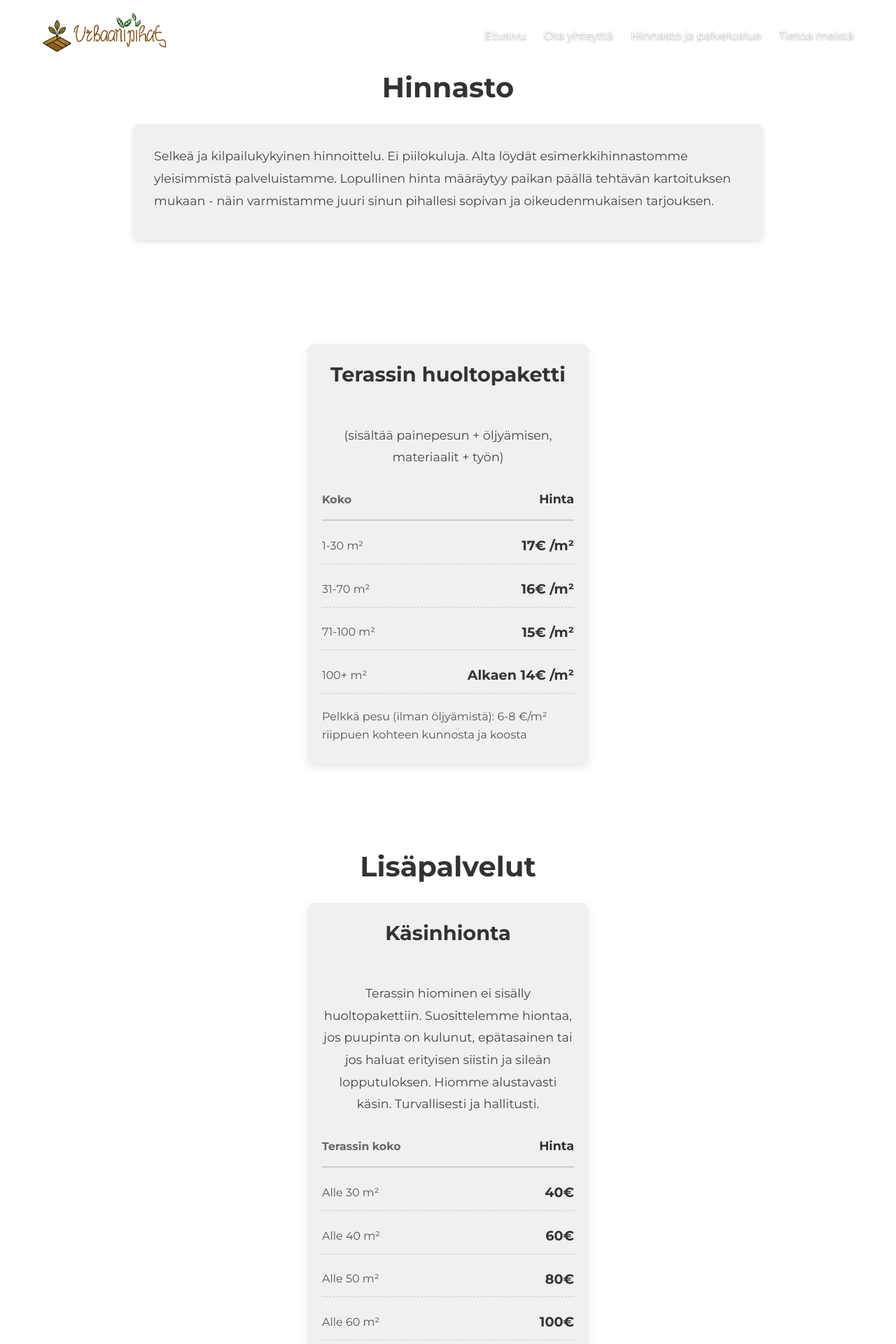
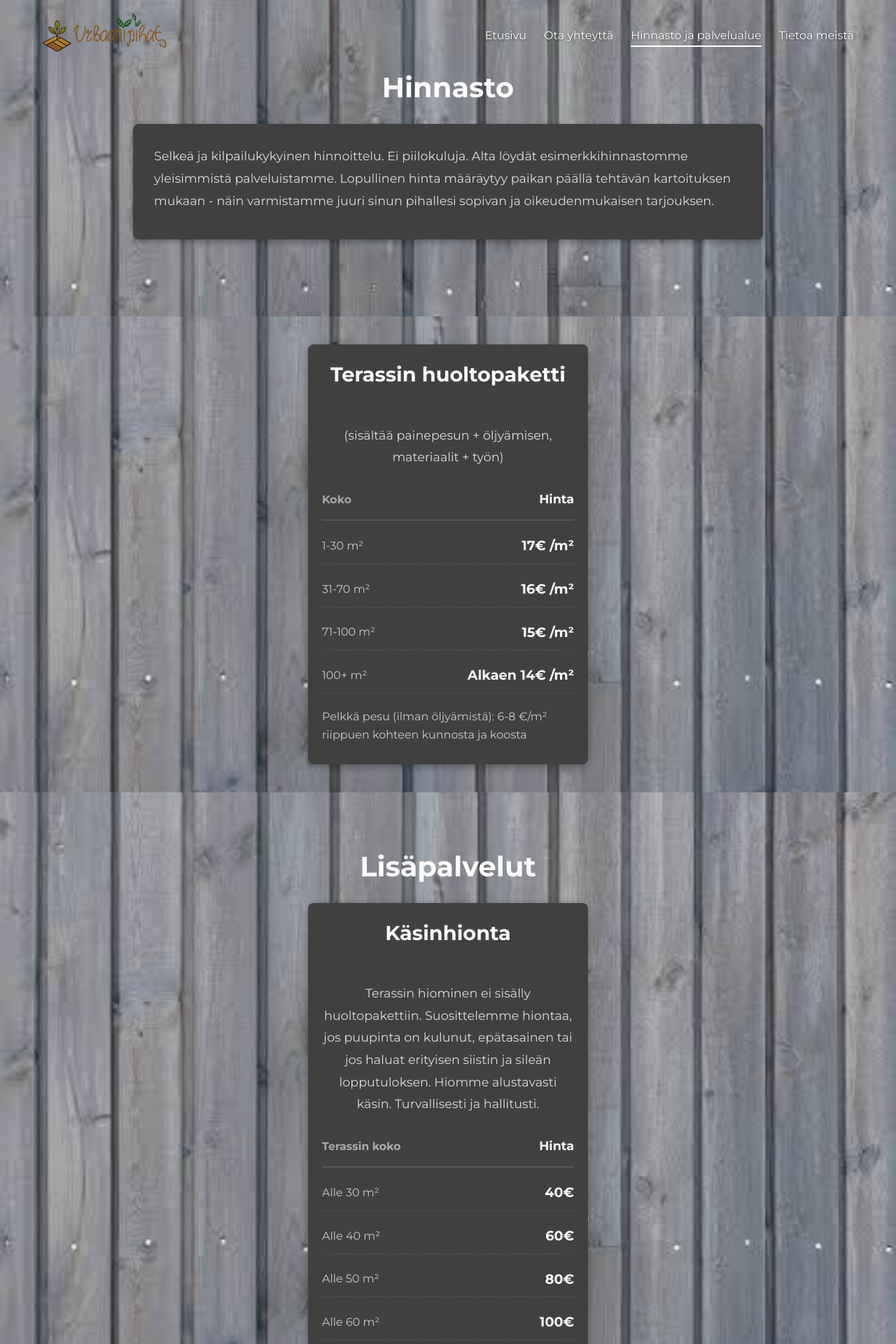
Before and after one commit to OttoSFelix/Terassivusto, a Flask app: page /hinnasto in a window 1280 px wide. Shown: the top 1920 px of the page at 70% size. Run offline with Flask 3, Linux system fonts and the light colour scheme.

Commit message:
hinnasto valmis

```diff
--- a/static/css/hinnasto.css
+++ b/static/css/hinnasto.css
@@ -1,16 +1,21 @@
 .price-page {
-    color: #404040;
+    color: #e0e0e0;
+    background-color: #404040; /* Dark background for the whole page wrapper */
+    min-height: 100vh;
 }
 
 .contact-section {
     padding: 60px 20px;
     text-align: center;
-    background-color: #fff;
+    background-image: url("../images/Terassi_bg.png");
+    background-size: cover;
+    background-position: center;
+    background-attachment: fixed; /* Dark background */
 }
 
 .contact-section h2 {
     font-size: 2.5em;
-    color: #333;
+    color: #fff; /* White heading */
     margin-bottom: 20px;
 }
 
@@ -18,66 +23,72 @@
     font-size: 1.1em;
     max-width: 1000px;
     margin: 0 auto 40px auto;
-    color: #555;
+    color: #ccc; /* Light gray text */
 }
 
 .contact-info {
-    background-color: #f0f0f0;
+    background-color: #404040; /* Slightly lighter dark for info box */
     padding: 30px;
     border-radius: 8px;
     margin-bottom: 50px;
     max-width: 900px;
     margin-left: auto;
     margin-right: auto;
-    text-align: left; /* Align text within the info box */
-    box-shadow: 0 4px 8px rgba(0,0,0,0.1);
+    text-align: left;
+    box-shadow: 0 4px 8px rgba(0,0,0,0.3); /* Darker shadow */
 }
 
 .contact-right{
     text-align: right;
-
 }
 
 .contact-info h3 {
     font-size: 1.8em;
-    color: #333;
+    color: #fff;
     margin-top: 0;
     margin-bottom: 20px;
-    text-align: center; /* Center the heading within the info box */
+    text-align: center;
 }
 
 .contact-info p {
     font-size: 1.1em;
-    color: #444;
+    color: #ddd;
     margin-bottom: 10px;
     line-height: 1.8;
 }
 
-
-
 .contact-calculator p {
     font-size: 1.1em;
-    color: #ded4d4;
+    color: #ddd;
     margin-bottom: 10px;
     line-height: 1.8;
+}
+
+/* Style for the input field in the calculator */
+#size {
+    background-color: #444;
+    border: 1px solid #666;
+    color: #fff;
+    padding: 5px;
+    border-radius: 4px;
 }
 
 .contact-form-container {
     max-width: 900px;
     margin: 0 auto;
-    background-color: #f9f9f9;
+    background-color: #2d2d2d; /* Dark form container */
     padding: 40px;
     border-radius: 8px;
-    box-shadow: 0 4px 8px rgba(0,0,0,0.1);
-    text-align: left; /* Align form elements */
+    box-shadow: 0 4px 8px rgba(0,0,0,0.3);
+    text-align: left;
 }
 
 .contact-form-container h3 {
     font-size: 1.8em;
-    color: #333;
+    color: #fff;
     margin-top: 0;
     margin-bottom: 30px;
-    text-align: center; /* Center the heading within the form container */
+    text-align: center;
 }
 
 .contact-form .form-group {
@@ -134,66 +147,69 @@
     font-size: 1.1em;
     max-width: 800px;
     margin: 0 auto 40px auto;
-    color: #555;
+    color: #ccc;
 }
 
 /* Uusi hintalaatikko-osio */
 .price-overview-section {
     padding: 40px 20px;
-    background-color: #fff; /* Valkoinen tausta laatikolle */
+    background-image: url("../images/Terassi_bg.png");
+    background-size: cover;
+    background-position: center;
+    background-attachment: fixed;
     text-align: center;
 }
 
 .price-overview-section h2 {
     font-size: 2.5em;
-    color: #333;
+    color: #fff;
     margin-bottom: 20px;
 }
 
 .price-box {
-    background-color: #f0f0f0; /* Laatikon taustaväri */
+    background-color: #404040; /* Dark card background */
     border-radius: 8px;
-    padding: 20px; /* Pienempi padding, koska rivit ovat sisällä */
-    max-width: 400px; /* Laatikon maksimileveys */
-    margin: 0 auto; /* Keskitä laatikko */
-    box-shadow: 0 4px 12px rgba(0,0,0,0.1); /* Hienovarainen varjo */
+    padding: 20px;
+    max-width: 400px;
+    margin: 0 auto;
+    box-shadow: 0 4px 12px rgba(0,0,0,0.3);
 
-    display: flex; /* Tee tästä flex-säiliö */
-    flex-direction: column; /* Järjestä lapset sarakkeittain (eli rivit allekkain) */
-    gap: 10px; /* Väli rivien välillä */
+    display: flex;
+    flex-direction: column;
+    gap: 10px;
 }
 
 .price-box h3 {
     font-size: 1.8em;
-    color: #333;
+    color: #fff;
     margin-top: 0;
     margin-bottom: 20px;
-    text-align: center; /* Center the heading within the info box */
+    text-align: center;
 }
 
 .price-box p {
     font-size: 1.1em;
-    color: #444;
+    color: #ddd;
     margin-bottom: 10px;
     line-height: 1.8;
 }
 
 .price-row {
-    display: flex; /* Tee jokaisesta rivistä flex-säiliö */
-    justify-content: space-between; /* Aseta elementit päihin */
-    align-items: center; /* Keskitä pystysuunnassa */
-    padding: 10px 0; /* Sisäinen täyte riveille */
-    border-bottom: 1px dashed #ccc; /* Hienovarainen erotin viiva */
+    display: flex;
+    justify-content: space-between;
+    align-items: center;
+    padding: 10px 0;
+    border-bottom: 1px dashed #555; /* Subtle dark divider */
 }
 
 .price-row:last-child {
-    border-bottom: none; /* Ei erotinviivaa viimeiselle riville */
+    border-bottom: none;
 }
 
 /* Yleiset spaneille, jos niillä ei ole spesifimpää luokkaa */
 .price-row span {
-    flex: 1; /* Anna spaneille joustava leveys, jotta ne täyttävät tilan */
-    text-align: left; /* Oletustasaus vasemmalle */
+    flex: 1;
+    text-align: left;
 }
 
 /* Tarkemmat valitsimet otsikko- ja datarivien elementeille */
@@ -204,49 +220,49 @@
 
 .price-row .price-label,
 .price-row .price-value {
-    text-align: right; /* Hinta-arvot oikealle */
+    text-align: right;
 }
 
 .price-row.header-row {
     font-weight: 700;
     font-size: 1.1em;
-    padding-bottom: 15px; /* Enemmän tilaa otsikkoriville */
-    border-bottom: 2px solid #ccc; /* Paksumpi viiva otsikon alle */
-    color: #333;
+    padding-bottom: 15px;
+    border-bottom: 2px solid #555;
+    color: #fff;
 }
 
 .price-row.data-row {
     font-size: 1em;
-    color: #555;
+    color: #ccc;
 }
 
 .price-row .price-value {
-    font-size: 1.2em; /* Suurempi koko arvoille */
+    font-size: 1.2em;
     font-weight: 700;
-    color: #333;
+    color: #fff;
 }
 
 .price-row .area-label {
     font-size: 0.9em;
-    color: #666;
+    color: #aaa;
 }
 
-/* Calculator Section styles remain the same */
+/* Calculator Section styles remain the same but dark */
 .calculator-section {
     text-align: center;
     padding: 60px 20px;
-    background-color: #f9f9f9; /* Tausta hinnastolle */
+    background-color: #1a1a1a;
 }
 
 .calculator-section h3 {
     font-size: 2em;
-    color: #333;
+    color: #fff;
     margin-bottom: 20px;
 }
 
 .calculator-section p {
     font-size: 1.1em;
-    color: #555;
+    color: #ccc;
     margin-bottom: 30px;
 }
 
--- a/static/css/yhteystiedot.css
+++ b/static/css/yhteystiedot.css
@@ -35,7 +35,7 @@
 
 .contact-info h3 {
     font-size: 2.0em;
-    color: #000;
+    color: #fff;
     margin-top: 0;
     margin-bottom: 20px;
     text-align: left; /* Center the heading within the info box */
@@ -67,7 +67,7 @@
 
 .contact-form-container h2 {
     font-size: 2.5em;
-    color: #000;
+    color: #fff;
     margin-top: 0;
     margin-bottom: 30px;
     text-align: center; /* Center the heading within the form container */
--- a/templates/etusivu.html
+++ b/templates/etusivu.html
@@ -79,7 +79,7 @@ Tilaa maksuton kartoitus jotta pihasi tekee vaikutuksen joka suunnasta!
             <a href="/yhteystiedot" class="cta-button">Ota yhteyttä</a>
         </div>
     </div>
-    <div>
+    <div class="intro-image">
         <img src="{{ url_for('static', filename='images/Urbaanipihat_logo.png') }}" alt="Logo">
     </div>
 </section>
--- a/templates/hinnasto.html
+++ b/templates/hinnasto.html
@@ -130,7 +130,7 @@
     </section>
 
     <section class="contact-section">
-        <div>
+        <div class="contact-info">
             <p>Kaikki hinnat sisältävät työn ja tarvittavat materiaalit. Palvelut saatavilla Espoossa, Helsingissä, Vantaalla ja lähialueilla. Tarjoamme myös maksuttoman kartoituksen, jossa arvioimme työn laajuuden ja materiaalitarpeet.</p>
         </div>
     </section>
```
Also changed, not shown: other parts of static/css/hinnasto.css (+15 -13 lines).
